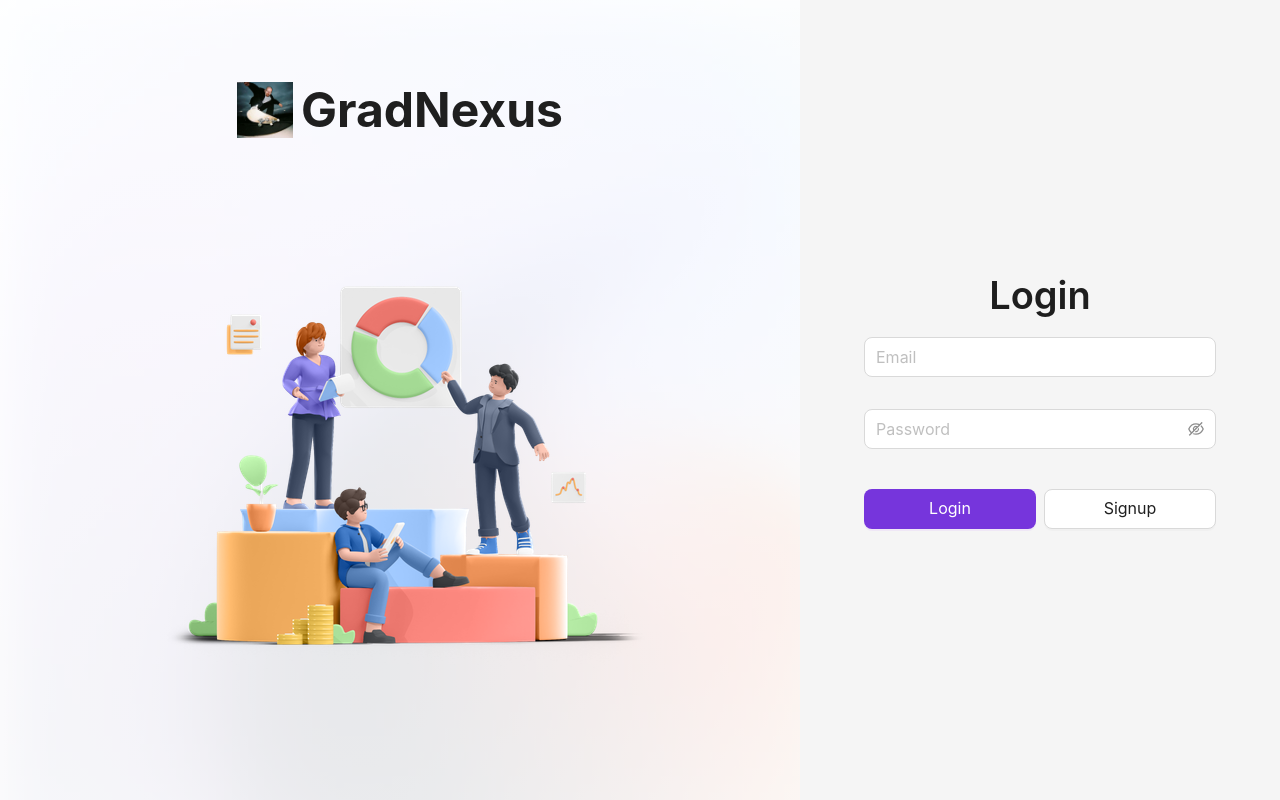
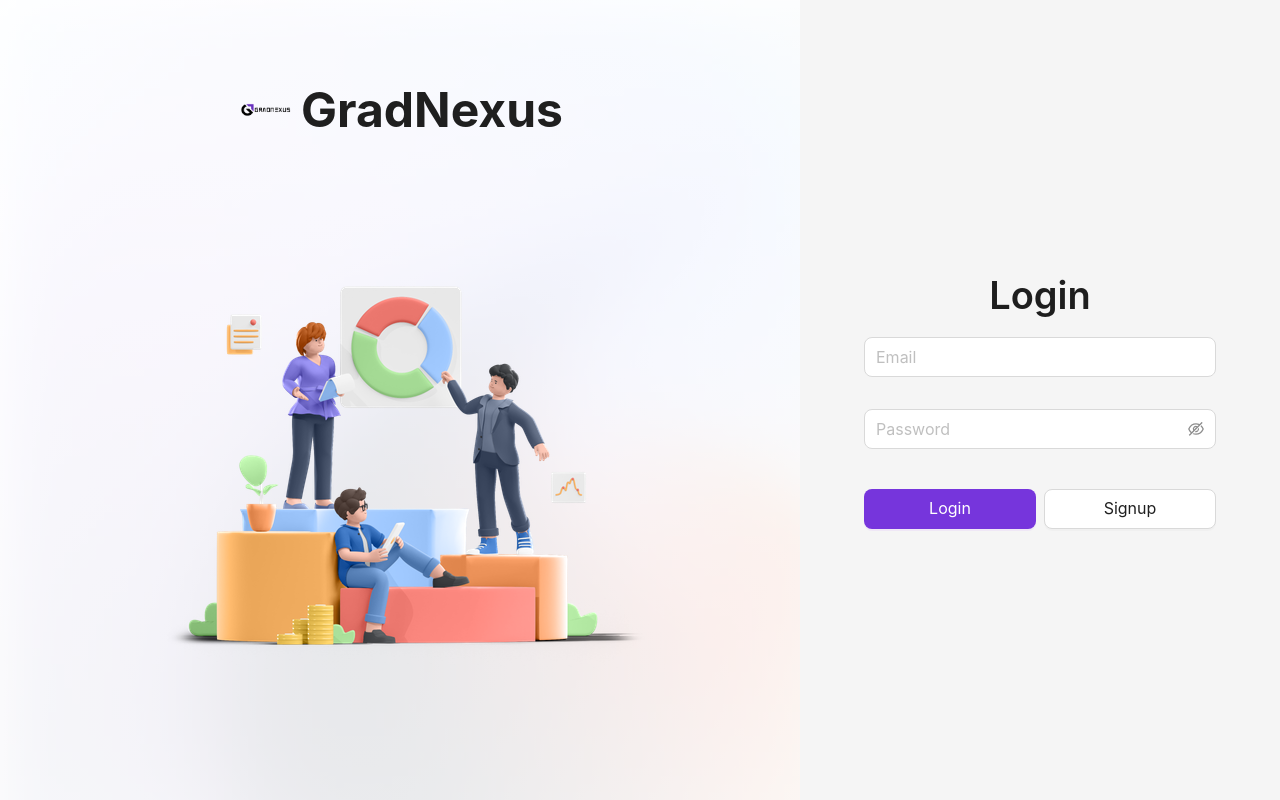
Before and after one commit to JAYBORICHA07/SIH2024, a React (Vite) app in the folder apps/pwa/: page /auth/login in a window 1280 px wide. Built offline with nearby package versions, Linux system fonts and the light colour scheme; no server answers; what @trpc/react-query would draw is missing.

Commit message:
logo updated

```diff
--- a/apps/pwa/src/components/Logo/Logo.tsx
+++ b/apps/pwa/src/components/Logo/Logo.tsx
@@ -1,7 +1,9 @@
 import { Flex, FlexProps, theme, Typography } from "antd";
 import { Link } from "react-router-dom";
-import { CSSProperties } from "react";
+import { CSSProperties, useEffect, useState } from "react";
 import { APP_NAME } from "@/appConfig";
+import { ThemeMode } from "@/types/enum";
+import { useSettings } from "@/store/settingStore";
 
 type LogoProps = {
   color?: CSSProperties["color"];
@@ -26,35 +28,30 @@ export const Logo = ({
     token: { borderRadius },
   } = theme.useToken();
 
+  const settings = useSettings()
+  const { themeMode } = settings;
+  const [themee, setThemee] = useState(themeMode);
+
+  useEffect(() => {
+    setThemee(themeMode)
+  },[themeMode])
+
   return asLink ? (
     <Link to={href || "#"} className="logo-link">
       <Flex gap={others.gap || "small"} align="center" {...others}>
         <img
-          src="/favicon/android-chrome-512x512.png"
+          src={themee === ThemeMode.Light ? "/favicon/Light.png" : "/favicon/Dark.png"}
           alt="Logo"
-          height={imgSize?.h || 48}
+          height={imgSize?.h || 128}
         />
-        <Typography.Title
-          level={5}
-          type="secondary"
-          style={{
-            color,
-            margin: 0,
-            padding: `4px 8px`,
-            backgroundColor: bgColor,
-            borderRadius,
-          }}
-        >
-          {APP_NAME}
-        </Typography.Title>
       </Flex>
     </Link>
   ) : (
     <Flex gap={others.gap || "small"} align="center" {...others}>
       <img
-        src="/favicon/android-chrome-512x512.png"
+        src={themee === ThemeMode.Light ? "/favicon/Light.png" : "/favicon/Dark.png"}
         alt="Logo"
-        height={imgSize?.h || 48}
+        height={imgSize?.h || 128}
       />
     </Flex>
   );
--- a/apps/pwa/src/layouts/dashboard/nav.tsx
+++ b/apps/pwa/src/layouts/dashboard/nav.tsx
@@ -100,8 +100,8 @@ export default function Nav(props: Props) {
     >
       <div className="relative flex h-20 items-center justify-center py-4">
         <MotionContainer className="flex items-center">
-          <Logo className="h-10 w-10" />
-          {themeLayout !== ThemeLayout.Mini && (
+          <Logo/>
+          {/* {themeLayout !== ThemeLayout.Mini && (
             <m.div variants={slideInLeft}>
               <span
                 className="ml-2 text-xl font-bold"
@@ -110,7 +110,7 @@ export default function Nav(props: Props) {
                 {APP_NAME}
               </span>
             </m.div>
-          )}
+          )} */}
         </MotionContainer>
         <button
           onClick={toggleCollapsed}
```
Also changed, not shown: apps/pwa/public/favicon/Dark.png (added), apps/pwa/public/favicon/Light.png (added).
